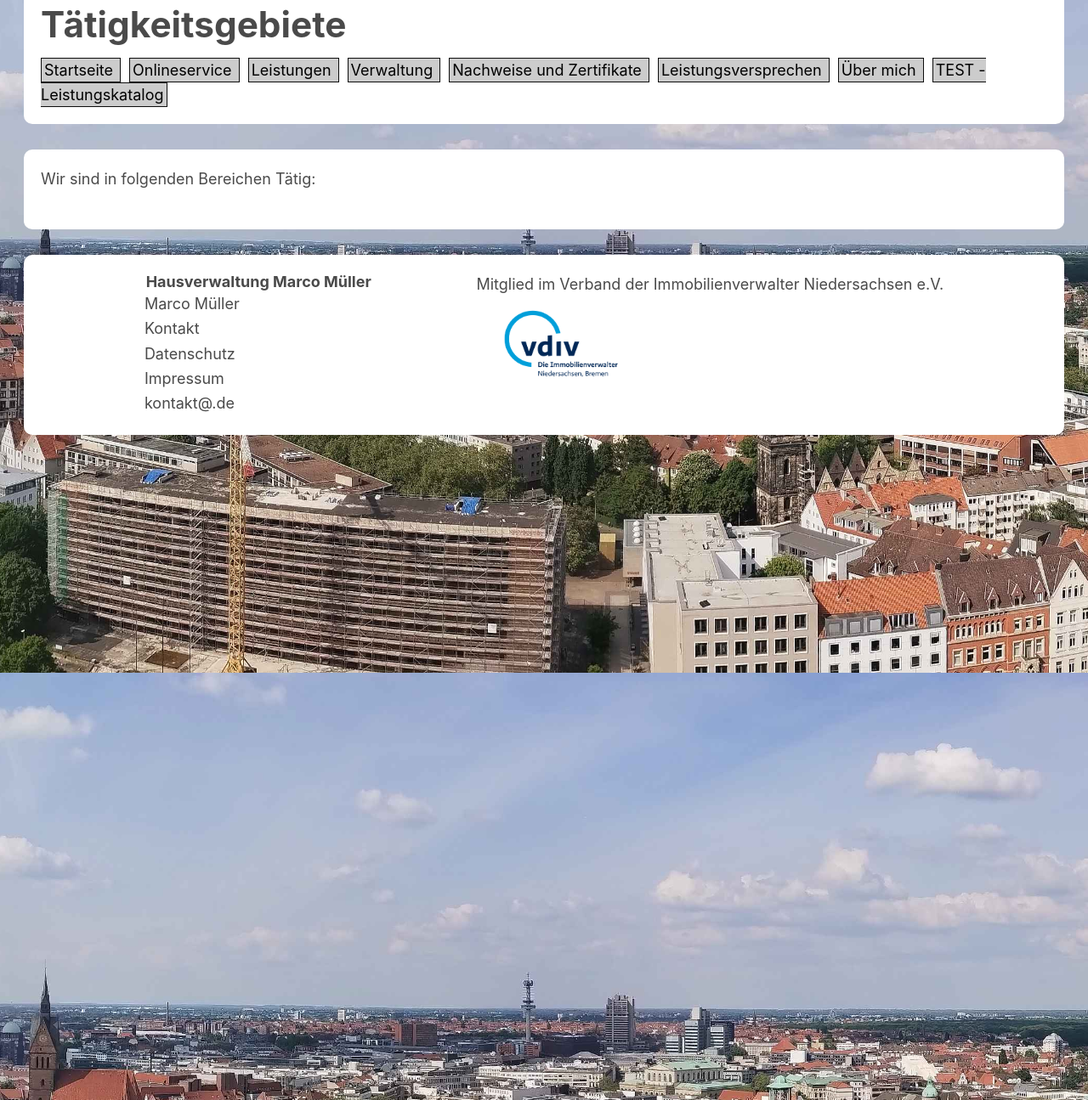
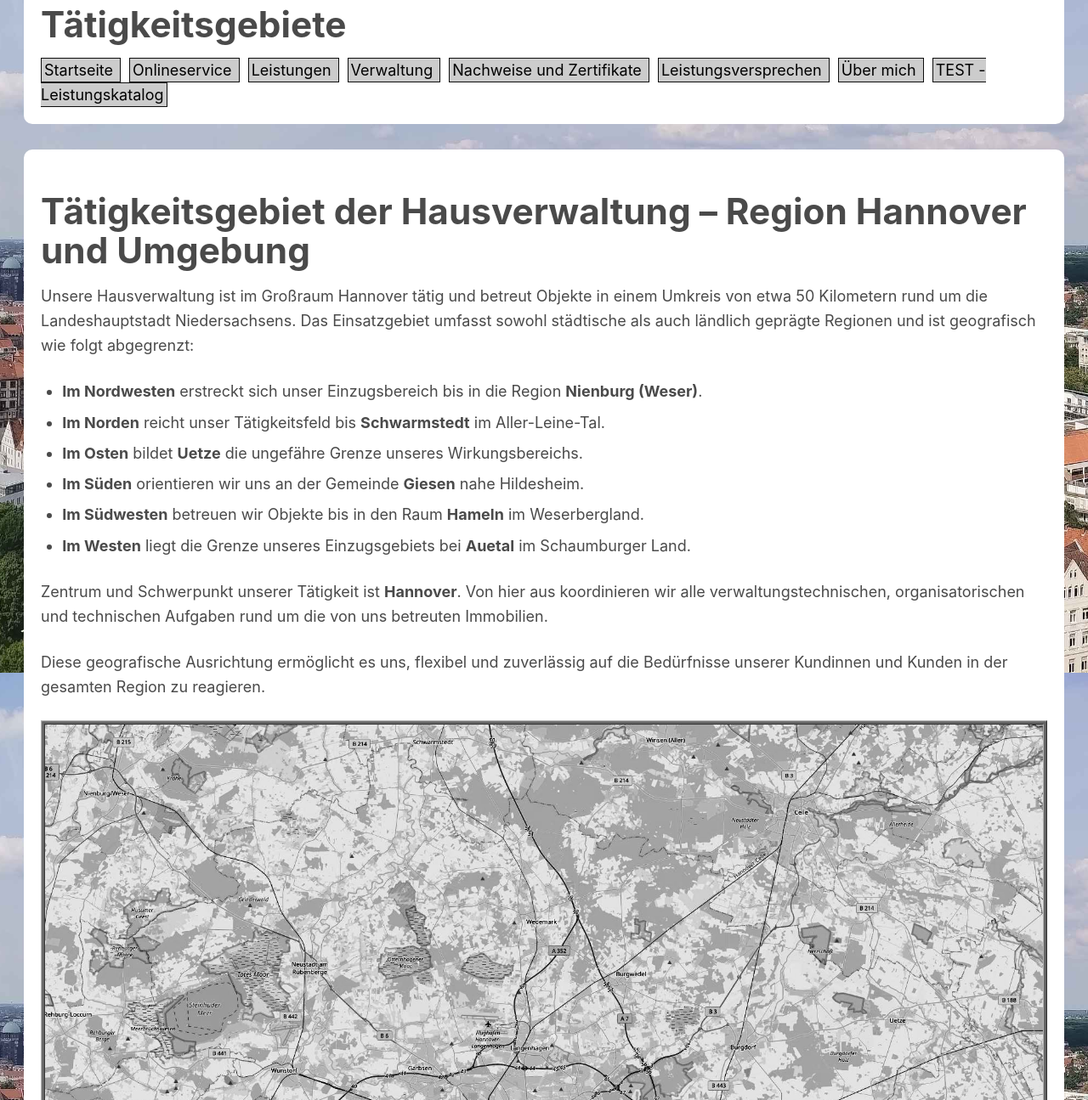
Before and after one commit to marek22k/hausverwaltung, a Jekyll site: the page built from taetigkeitsgebiete.md, in a window 1280 px wide and 1400 px high, scrolled down 903 px, cut to the strip 105-1400 px from the top of the window. Shown: the whole strip at 85% size. Built offline with Jekyll 4.4.1, drawn with Linux system fonts in a browser that asks for light colours; some of the changed text lies outside the part shown.

Commit message:
Update taetigkeitsgebiete.md

```diff
--- a/taetigkeitsgebiete.md
+++ b/taetigkeitsgebiete.md
@@ -6,4 +6,22 @@ description: Unsere Notfallnummer ist rund um die Uhr erreichbar – auch nachts
 keywords: Notfallnummer, 24-Stunden-Erreichbarkeit, Notdienst, Heizungsnotfall, Sanitärnotfall, Elektrotechnik Störung, Wochenenddienst, Bereitschaftsdienst, technische Notfälle, Rückrufservice, schnelle Hilfe, dringende Reparaturen, Notfallkontakt, Anrufbeantworter, außerhalb der Geschäftszeiten, Notfallhilfe
 ---
 
-Wir sind in folgenden Bereichen Tätig:
+# Tätigkeitsgebiet der Hausverwaltung – Region Hannover und Umgebung
+
+Unsere Hausverwaltung ist im Großraum Hannover tätig und betreut Objekte in einem Umkreis von etwa 50 Kilometern rund um die Landeshauptstadt Niedersachsens. Das Einsatzgebiet umfasst sowohl städtische als auch ländlich geprägte Regionen und ist geografisch wie folgt abgegrenzt:
+
+* **Im Nordwesten** erstreckt sich unser Einzugsbereich bis in die Region **Nienburg (Weser)**.
+* **Im Norden** reicht unser Tätigkeitsfeld bis **Schwarmstedt** im Aller-Leine-Tal.
+* **Im Osten** bildet **Uetze** die ungefähre Grenze unseres Wirkungsbereichs.
+* **Im Süden** orientieren wir uns an der Gemeinde **Giesen** nahe Hildesheim.
+* **Im Südwesten** betreuen wir Objekte bis in den Raum **Hameln** im Weserbergland.
+* **Im Westen** liegt die Grenze unseres Einzugsgebiets bei **Auetal** im Schaumburger Land.
+
+Zentrum und Schwerpunkt unserer Tätigkeit ist **Hannover**. Von hier aus koordinieren wir alle verwaltungstechnischen, organisatorischen und technischen Aufgaben rund um die von uns betreuten Immobilien.
+
+Diese geografische Ausrichtung ermöglicht es uns, flexibel und zuverlässig auf die Bedürfnisse unserer Kundinnen und Kunden in der gesamten Region zu reagieren.
+
+
+
+<img src="/assets/img/Karte.jpg" alt="Karte Tätigkeitsgebiete">
+Karte zum vergrößern bitte anklicken.
```
